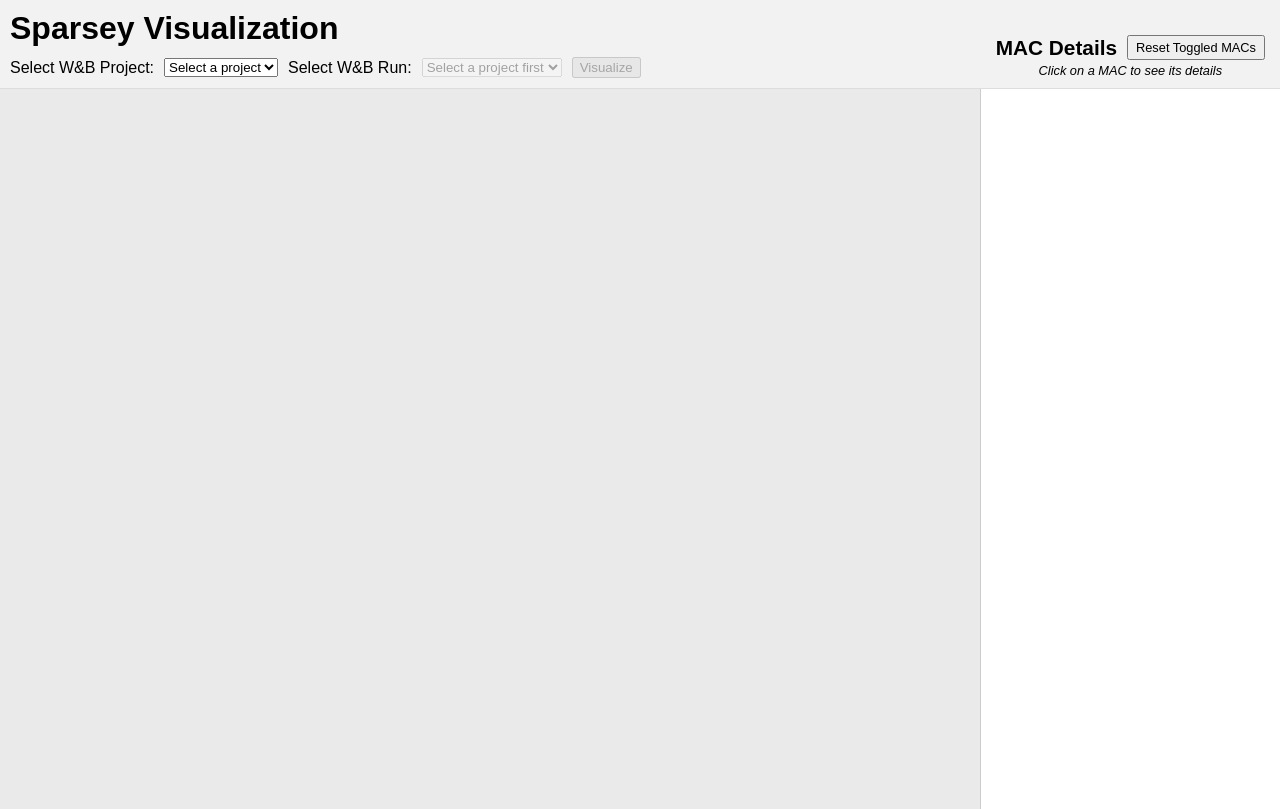
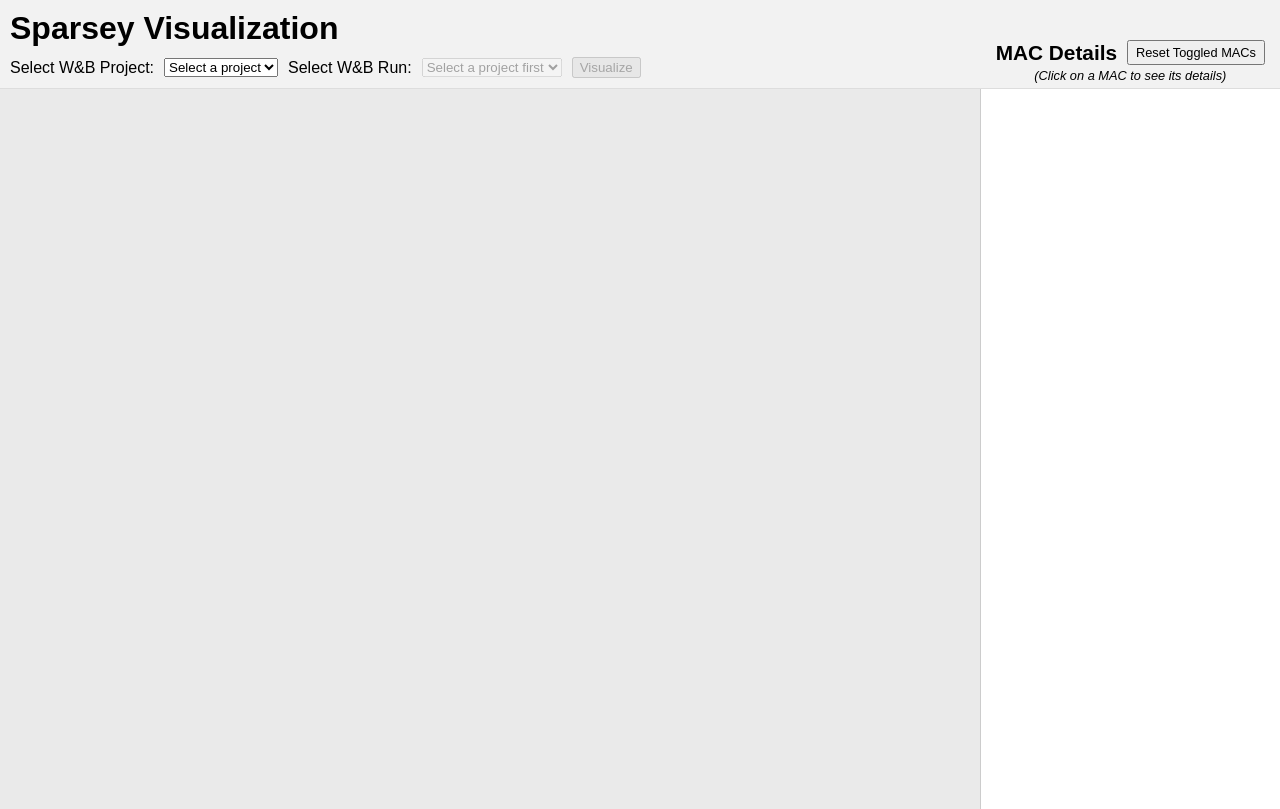
Before and after one commit to erik8596/Sparsey-Visualization-System, a Flask app: page / in a window 1280 px wide. Run offline with Flask 3, Linux system fonts and the light colour scheme; data that the repository does not hold is empty.

Commit message:
changed spacing when toggling MACs

```diff
--- a/visualization_threejs/static/js/main.js
+++ b/visualization_threejs/static/js/main.js
@@ -360,7 +360,7 @@ function toggleMACSelection(macGroup) {
       macGroup.userData.canvasWrapper.style.display = "block";
     }
     outlineLine.material.color.set(0x008000);
-    macGroup.position.z = macGroup.userData.originalZ + 0.2;
+    macGroup.position.z = macGroup.userData.originalZ + 0.5;
     macGroup.userData.isSelected = true;
     selectedMACs.push(macGroup);
   }
--- a/visualization_threejs/templates/index.html
+++ b/visualization_threejs/templates/index.html
@@ -14,7 +14,7 @@
     /* Position the MAC Details header, reset button, and message in the header area */
     #mac-details-container {
       position: absolute;
-      top: 35px;      /* Adjust down as needed */
+      top: 40px;      /* Adjust down as needed */
       right: 15px;    /* Adjust left as needed */
       text-align: center;
     }
@@ -62,7 +62,7 @@
         <div id="mac-details-header">MAC Details</div>
         <button id="resetButton">Reset Toggled MACs</button>
       </div>
-      <div id="mac-details-msg">Click on a MAC to see its details</div>
+      <div id="mac-details-msg">(Click on a MAC to see its details)</div>
     </div>
   </header>
 
```
